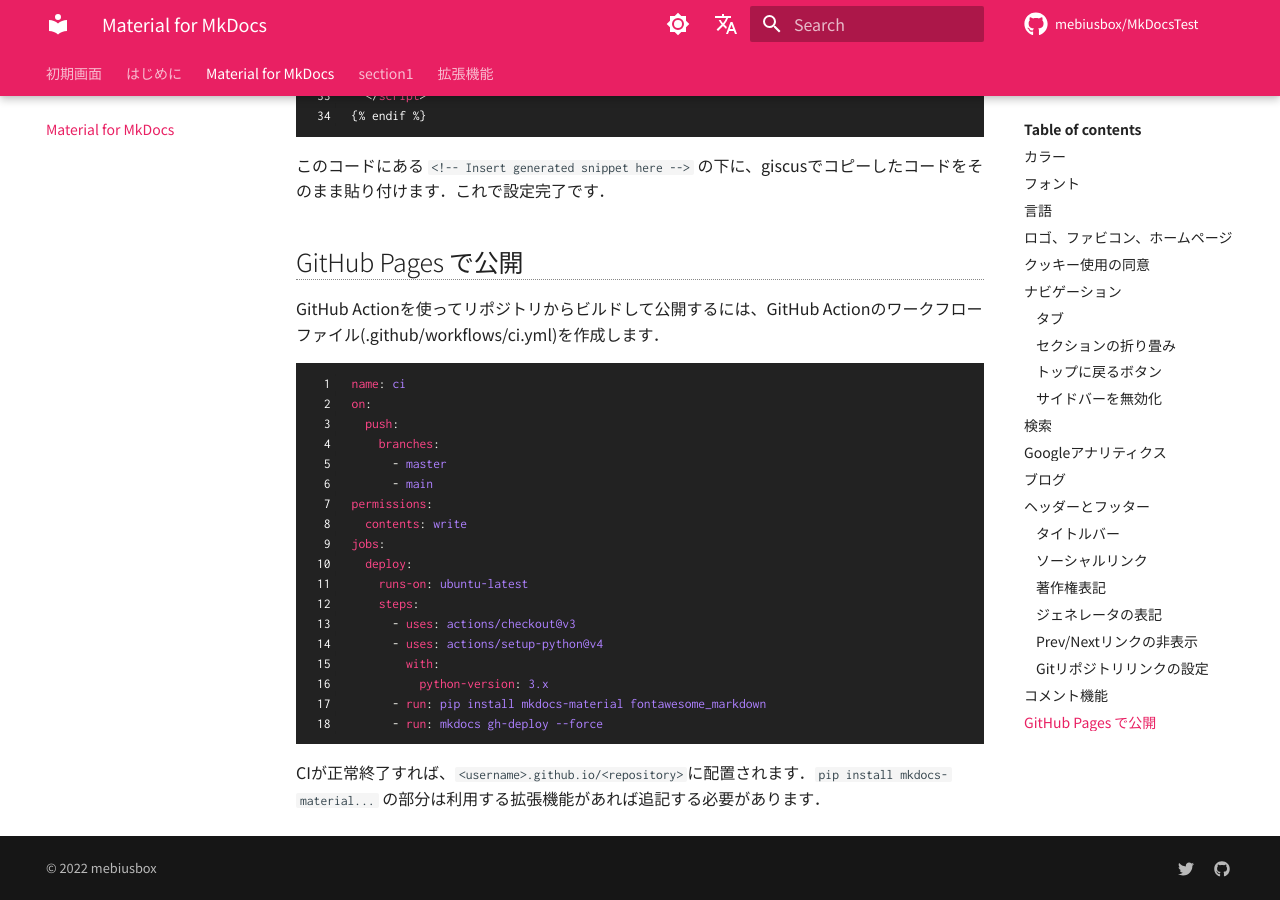
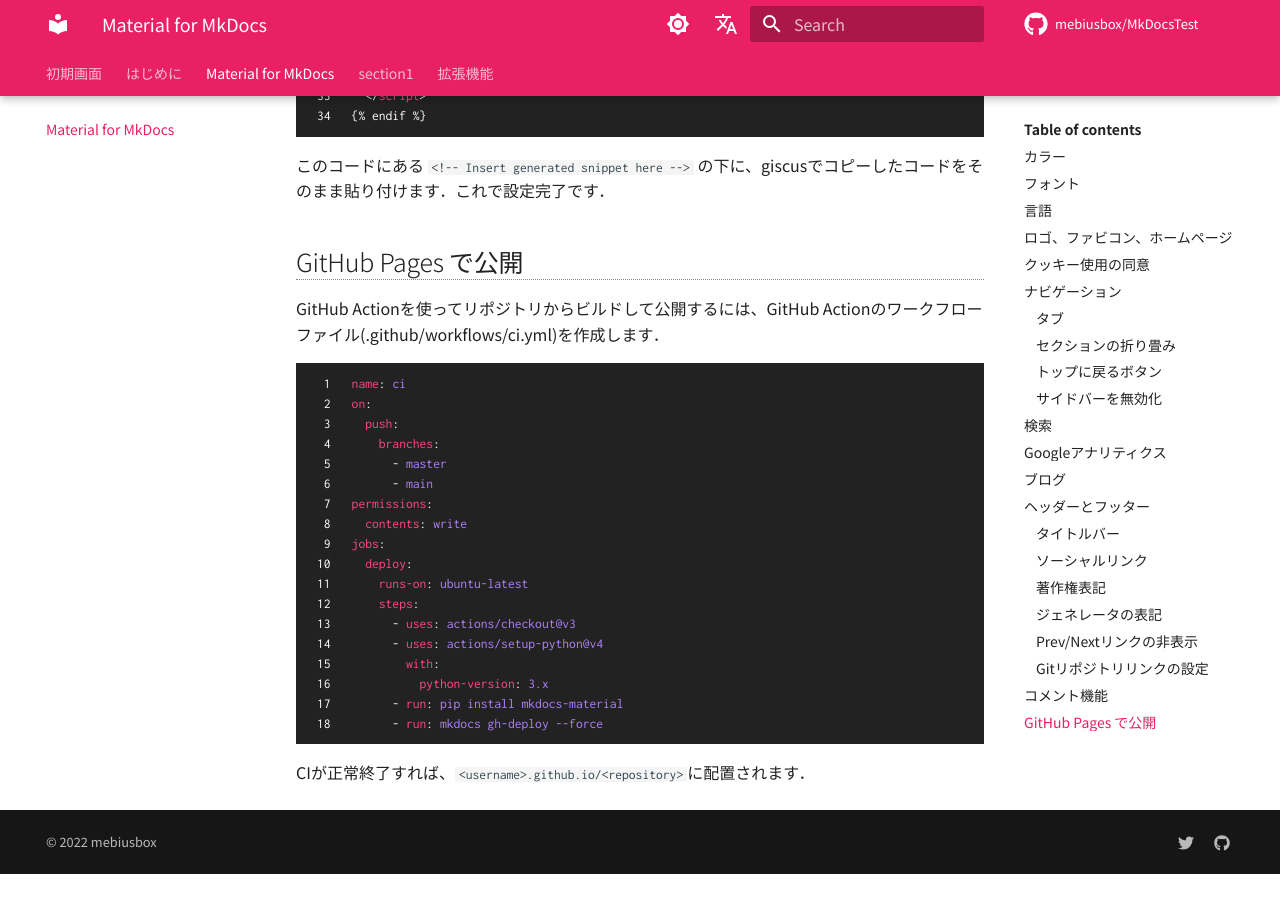
Before and after one commit to mebiusbox/MkDocsTest, an MkDocs documentation site: the page built from docs/material.md, in a window 1280 px wide and 900 px high, scrolled down 8105 px. Built offline with MkDocs 1.6.1 and Material for MkDocs 9.7.7, drawn with Linux system fonts in a browser that asks for light colours; nearby versions of some CDN libraries; comment, search, counter and statistics services are not loaded; after the commit the page ends 8979 px from its top, so only the background shows below that.

Commit message:
remove fontawesome_markdown

````diff
--- a/docs/material.md
+++ b/docs/material.md
@@ -419,8 +419,8 @@
       - uses: actions/setup-python@v4
         with:
           python-version: 3.x
-      - run: pip install mkdocs-material fontawesome_markdown
+      - run: pip install mkdocs-material
       - run: mkdocs gh-deploy --force
 ```
 
-CIが正常終了すれば、`<username>.github.io/<repository>`に配置されます．`pip install mkdocs-material...` の部分は利用する拡張機能があれば追記する必要があります．
+CIが正常終了すれば、`<username>.github.io/<repository>`に配置されます．
````
Also changed, not shown: docs/introduction.md (+0 -1 lines).
